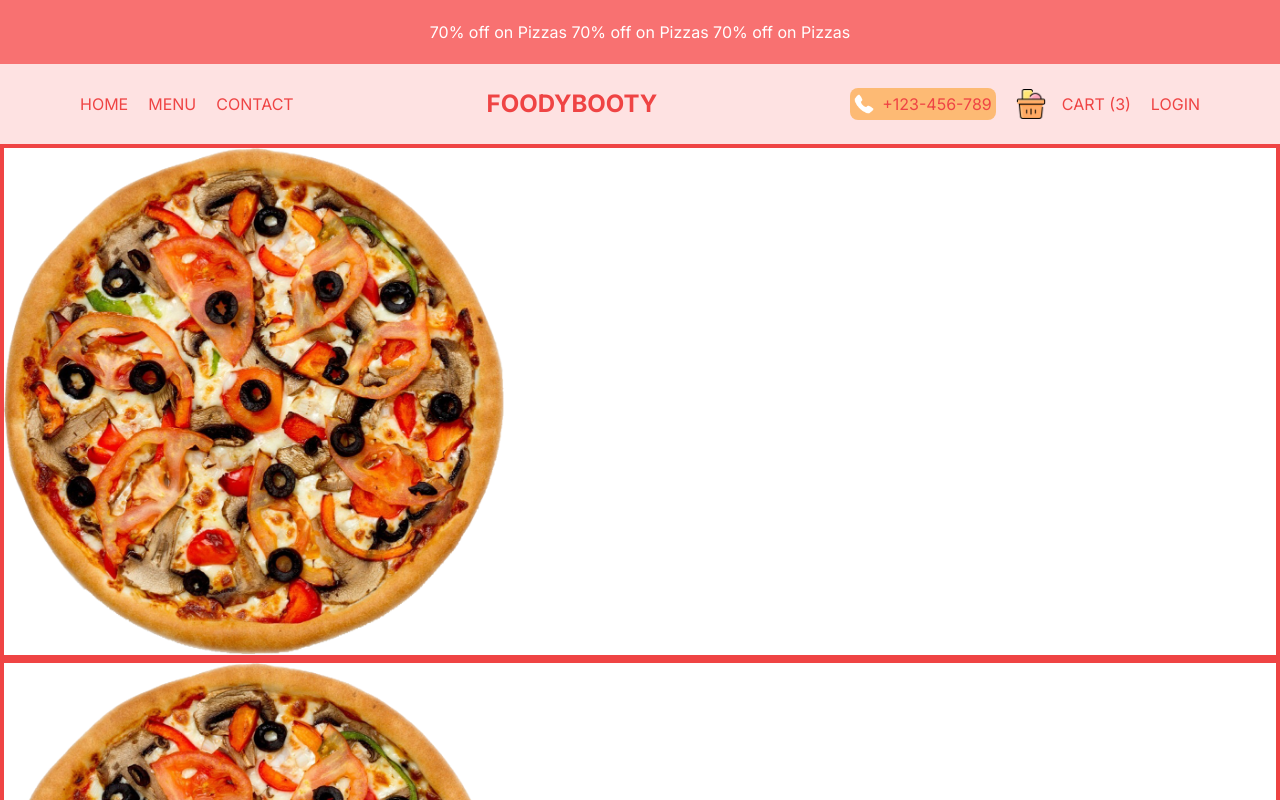
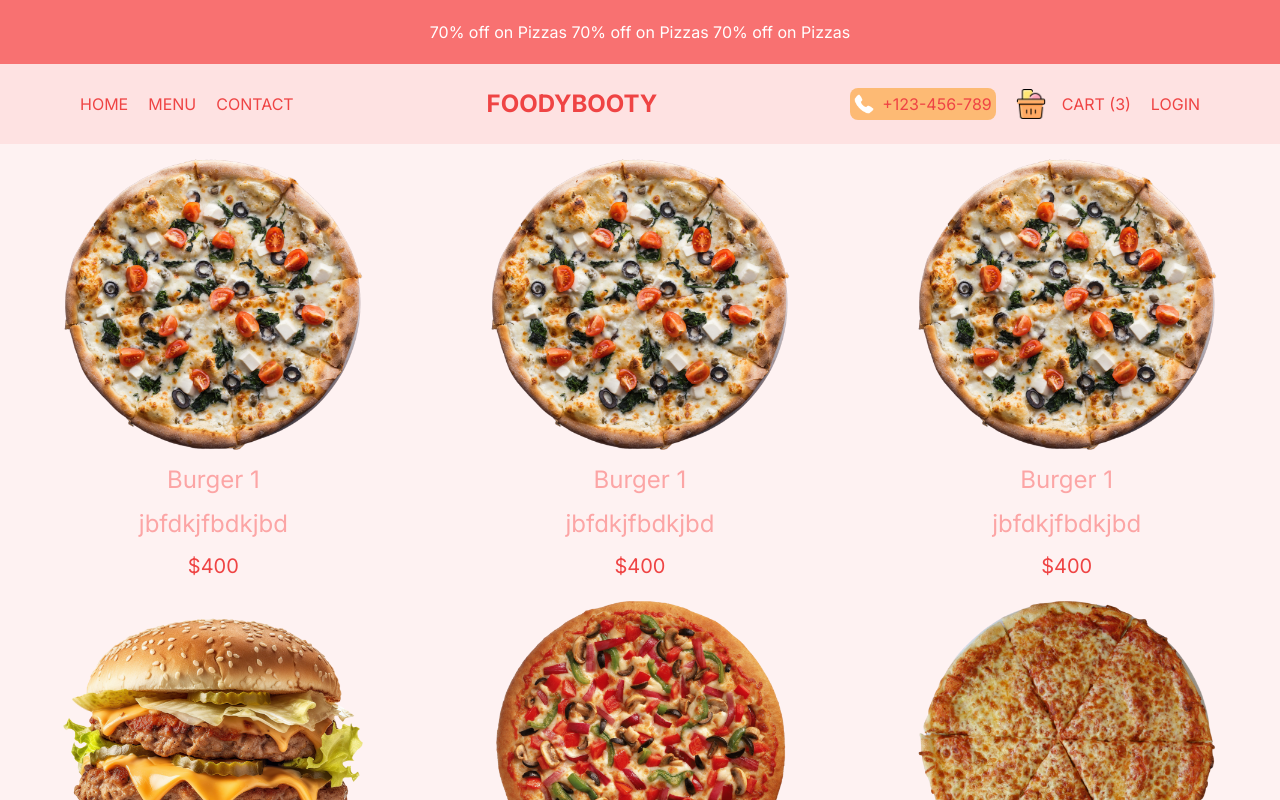
Before and after one commit to Tanushmaurya018/Restaurant-Food-Delivery-App, a Next.js app: page /menu/burger in a window 1280 px wide. Shown: the top 800 px of the page. Built offline with nearby package versions, Linux system fonts and the light colour scheme.

Commit message:
added category showcase of all products

```diff
--- a/src/app/menu/[category]/page.tsx
+++ b/src/app/menu/[category]/page.tsx
@@ -1,15 +1,62 @@
+"use client"
+
 import Image from "next/image";
 import React from "react";
 import { Pizzas } from "@/data";
+import { Pastas } from "@/data";
+import { Burgers } from "@/data";
+import { useParams } from "next/navigation";
+
 const CategoryPage = () => {
+  const product=useParams();
+
   return (
     <div className="  ">
-      <div className="">
-        {Pizzas.map((pizza) => (
-          <div className=" border-4 border-red-500">
-            <Image src={pizza.img} alt={pizza.name} width={500} height={500} />
-          </div>
-        ))}
+      <div className="flex flex-wrap">
+
+
+
+        {
+          product.category == "pizza" ? Pizzas.map((pizza) => (
+            <div className="w-full sm:w-1/2 lg:w-1/3 bg-red-50 hover:bg-red-200 transition duration-200 ease-linear p-2 gap-3 flex flex-col justify-start items-center">
+              <Image src={pizza.img} alt={pizza.name} width={300} height={300} />
+              <h1 className="text-2xl text-red-300">{pizza.name}</h1>
+              <h1 className="text-2xl text-red-300">{pizza.desc}</h1>
+              <h1 className="text-xl text-red-500">${pizza.price}</h1>
+            </div>
+          ))
+
+          :
+
+          product.category == "pasta" ? Pastas.map((pasta) => (
+            <div className="w-full sm:w-1/2 lg:w-1/3 bg-red-50 hover:bg-red-200 transition duration-200 ease-linear p-2 gap-3 flex flex-col justify-start items-center">
+              <Image src={pasta.img} alt={pasta.name} width={300} height={300} />
+              <h1 className="text-2xl text-red-300">{pasta.name}</h1>
+              <h1 className="text-2xl text-red-300">{pasta.desc}</h1>
+              <h1 className="text-xl text-red-500">${pasta.price}</h1>
+            </div>
+          ))
+
+          :
+          product.category == "burger" ? Burgers.map((burger) => (
+            <div className="w-full sm:w-1/2 lg:w-1/3 bg-red-50 hover:bg-red-200 transition duration-200 ease-linear p-2 gap-3 flex flex-col justify-start items-center">
+              <Image src={burger.img} alt={burger.name} width={300} height={300} />
+              <h1 className="text-2xl text-red-300">{burger.name}</h1>
+              <h1 className="text-2xl text-red-300">{burger.desc}</h1>
+              <h1 className="text-xl text-red-500">${burger.price}</h1>
+            </div>
+          )) :
+
+
+          <div className="text-7xl text-red-300 text-center">
+            Nothing is available
+            </div>
+
+        }
+
+
+
+
       </div>
     </div>
   );
--- a/src/app/menu/page.tsx
+++ b/src/app/menu/page.tsx
@@ -4,6 +4,8 @@ import { BiSolidRightArrow } from "react-icons/bi";
 import { Menus } from "@/data";
 import Link from "next/link";
 const Menu = () => {
+
+
   return (
     <div className="container mx-auto flex flex-col md:flex-row gap-5 justify-center min-h-[70vh] items-center p-5 ">
       {Menus.map((item) => (
@@ -20,7 +22,7 @@ const Menu = () => {
               height={400}
               alt="e"
             />
-            <h1>{}</h1>
+            {/* <h1>{}</h1> */}
             <div className="absolute top-0 left-5 h-full flex flex-col  justify-evenly">
               <h1
                 className={`${
--- a/src/data.ts
+++ b/src/data.ts
@@ -189,3 +189,81 @@ export const Pizzas:Products=[
     price: 400,
   },
 ]
+export const Pastas:Products=[
+
+
+  {
+    id: 1,
+    name: "Corn Pizza",
+    desc: "jbfdkjfbdkjbd",
+    img: "/temporary/p5.png",
+    price: 400,
+  },
+  {
+    id: 1,
+    name: "Corn Pizza",
+    desc: "jbfdkjfbdkjbd",
+    img: "/temporary/p5.png",
+    price: 400,
+  },
+
+  {
+    id: 1,
+    name: "Corn Pizza",
+    desc: "jbfdkjfbdkjbd",
+    img: "/temporary/p5.png",
+    price: 400,
+  },
+
+
+]
+export const Burgers:Products=[
+
+
+  {
+    id: 1,
+    name: "Burger 1",
+    desc: "jbfdkjfbdkjbd",
+    img: "/temporary/p11.png",
+    price: 400,
+  },
+  {
+    id: 1,
+    name: "Burger 1",
+    desc: "jbfdkjfbdkjbd",
+    img: "/temporary/p11.png",
+    price: 400,
+  },
+
+  {
+    id: 1,
+    name: "Burger 1",
+    desc: "jbfdkjfbdkjbd",
+    img: "/temporary/p11.png",
+    price: 400,
+  },
+
+  {
+    id: 1,
+    name: "Burger 1",
+    desc: "jbfdkjfbdkjbd",
+    img: "/temporary/p9.png",
+    price: 400,
+  },
+  {
+    id: 1,
+    name: "Burger 1",
+    desc: "jbfdkjfbdkjbd",
+    img: "/temporary/p10.png",
+    price: 400,
+  },
+
+  {
+    id: 1,
+    name: "Burger 1",
+    desc: "jbfdkjfbdkjbd",
+    img: "/temporary/p12.png",
+    price: 400,
+  },
+
+]
```
